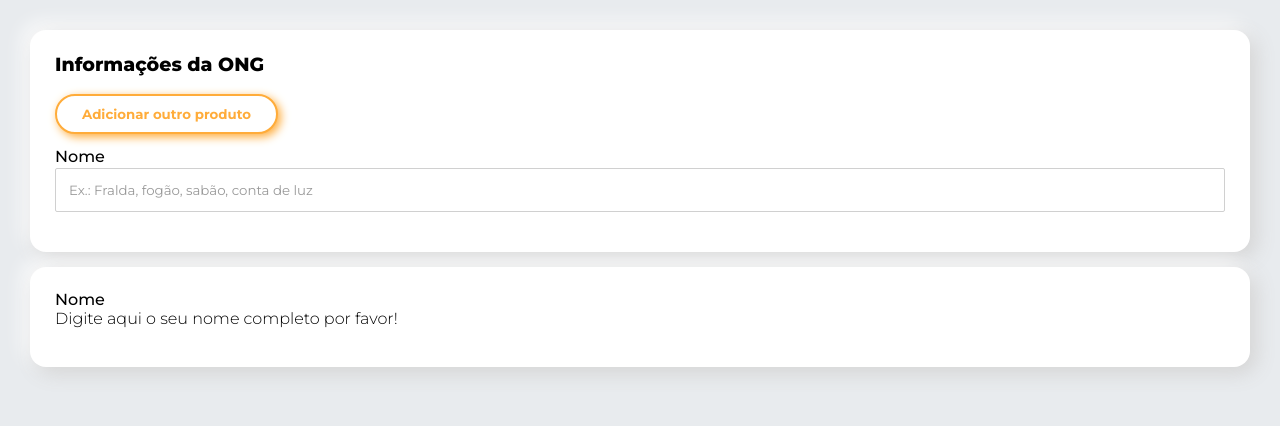
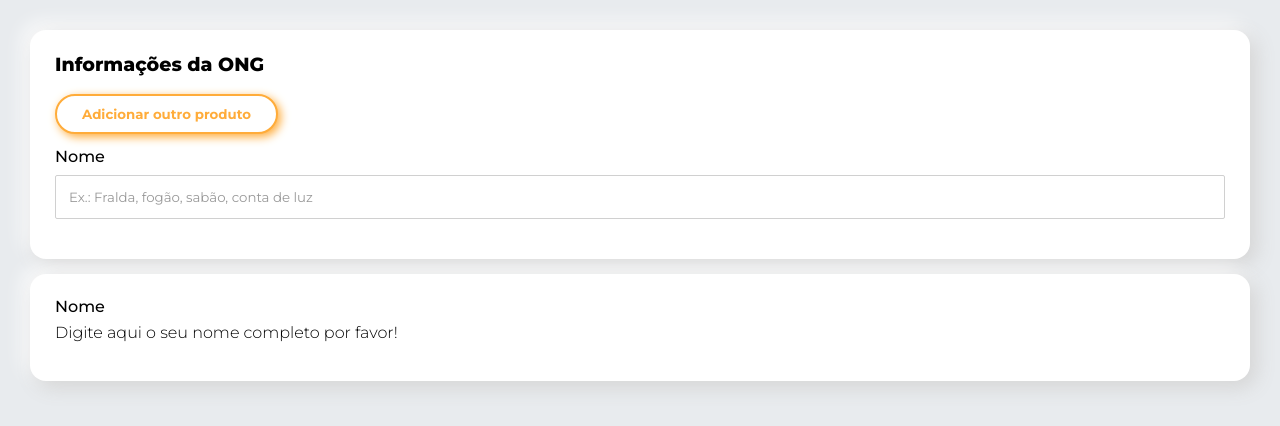
Before and after one commit to narukaioh/mega-hack3-frontend, a React (Create React App) app: page / in a window 1280 px wide. Shown: the top 426 px of the page. Built offline with nearby package versions, Linux system fonts and the light colour scheme.

Commit message:
Added margins

```diff
--- a/src/components/InputBox/input-box.scss
+++ b/src/components/InputBox/input-box.scss
@@ -1,8 +1,11 @@
 .input-box {
   margin-bottom: 15px;
+  label, p {
+    margin-bottom: 10px;
+  }
+
   label {
     display: block;
-    margin-bottom: 3px;
     text-transform: capitalize;
     font-weight: 500;
   }
```
